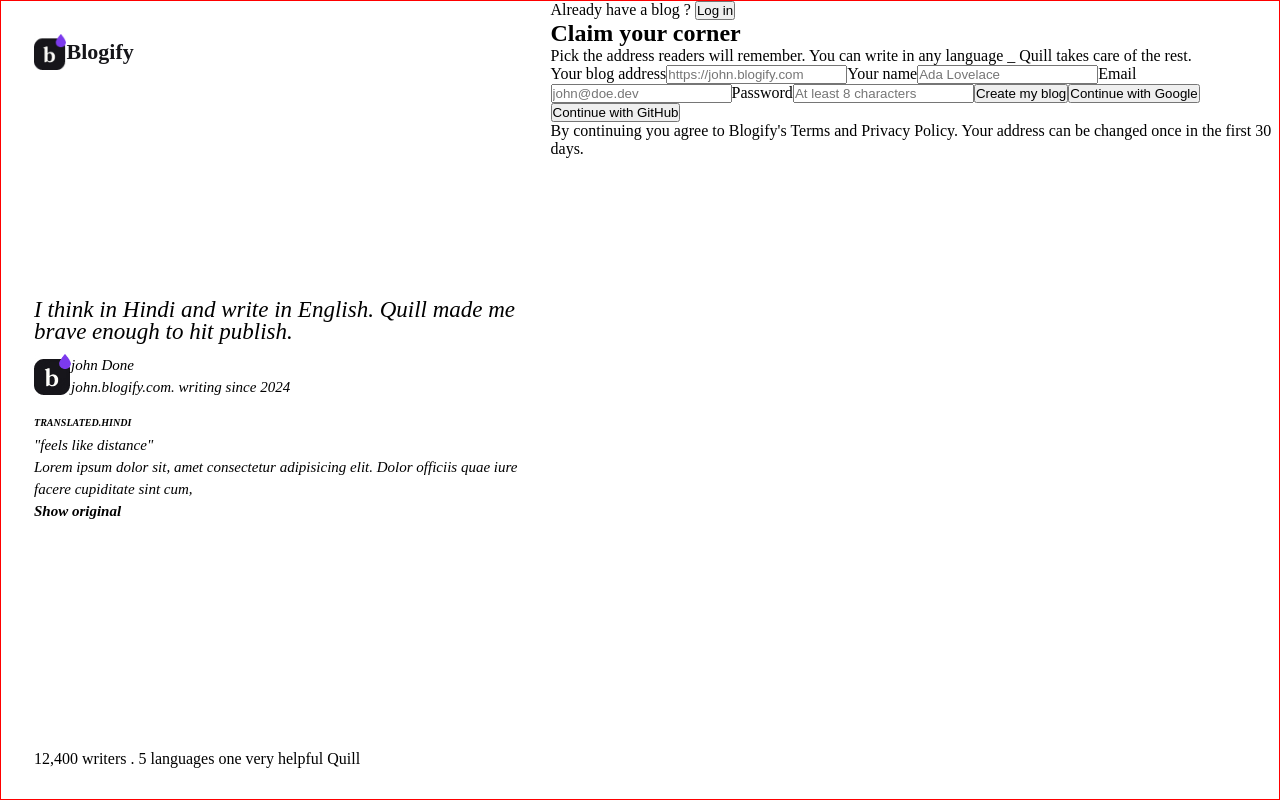
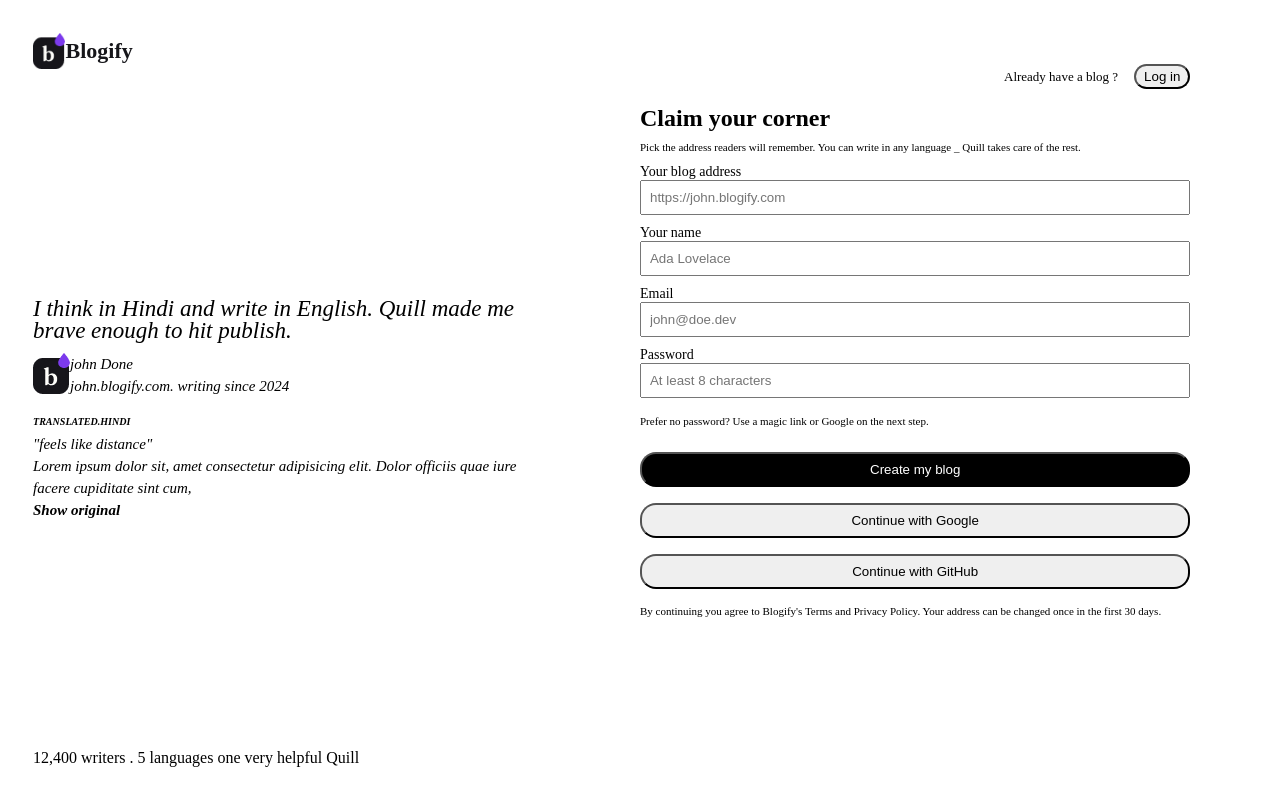
Before and after one commit to sahiba2503/currentProject, a React (Vite) app in the folder vite-project/: page / in a window 1280 px wide. Built offline with nearby package versions, Linux system fonts and the light colour scheme.

Commit message:
add css in signup page

```diff
--- a/vite-project/src/App.css
+++ b/vite-project/src/App.css
@@ -1,6 +1,4 @@
 .mainContainer{
-  border: 1px solid red;
-  height: 100vh;
-  width: 100%;
+   width: 100%;
 
 }
--- a/vite-project/src/component/Signup.jsx
+++ b/vite-project/src/component/Signup.jsx
@@ -21,7 +21,8 @@
 
         </div>
       <div className="rightPartSignUp">
-        <div>Already have a blog ? <button>Log in</button></div>
+      <div className="alreadyContainer"> <p>Already have a blog ? </p><button>Log in</button></div>
+      <div className="claimContainer">
         <h2>Claim your corner</h2>
         <p>Pick the address readers will remember. You can write in any language _ Quill takes care of the rest.</p>
         <label>Your blog address</label>
@@ -32,10 +33,14 @@
         <input placeholder="john@doe.dev"/>
         <label>Password</label>
         <input placeholder="At least 8 characters"/>
-        <button>Create my blog</button>
+        <p>Prefer no password? Use a magic link or Google on the next step.</p>
+        </div>
+        <div className="claimbtn">
+        <button className="createbtn">Create my blog</button>
         <button>Continue with Google</button>
         <button>Continue with GitHub</button>
         <p>By continuing you agree to Blogify's Terms and Privacy Policy. Your address can be changed once in the first 30 days.</p>
+        </div>
       </div>
     </div>
   )
--- a/vite-project/src/component/signup.css
+++ b/vite-project/src/component/signup.css
@@ -10,7 +10,7 @@
 .rightPartSignUp{
     /* border: 1px solid green; */
     width: 57%;
-    height: 100vh;
+    padding: 5% 7%;
 }
 .signupContainer{
     display: flex;
@@ -57,3 +57,43 @@
     font-size: 15px;
     line-height: 22px;
 }
+.alreadyContainer{
+    font-size: 13px;
+    margin-bottom: 1rem;
+   display: flex;
+   flex-direction: row;
+   justify-content: right;
+   align-items: center;
+
+}
+.alreadyContainer button{
+    border-radius: 1rem;
+    margin-left: 1rem;
+    padding: 0.2rem 0.5rem;
+}
+    .claimContainer p{
+        font-size: 11px;
+        margin: 9px 0;
+    }
+    .claimContainer label{
+        font-size: 14px;
+    }
+    .claimContainer input{
+        padding: 0.5rem;
+        margin-bottom: 0.5rem;
+        width: 100%;
+    }
+    .claimbtn button{
+     width: 100%;
+     padding: 0.5rem;
+     border-radius: 1rem;
+     margin-top: 1rem;
+    }
+    .claimbtn p{
+        font-size: 11px ;
+        margin-top: 1rem;
+    }
+.createbtn{
+    background-color: black;
+    color:white;
+}
```
